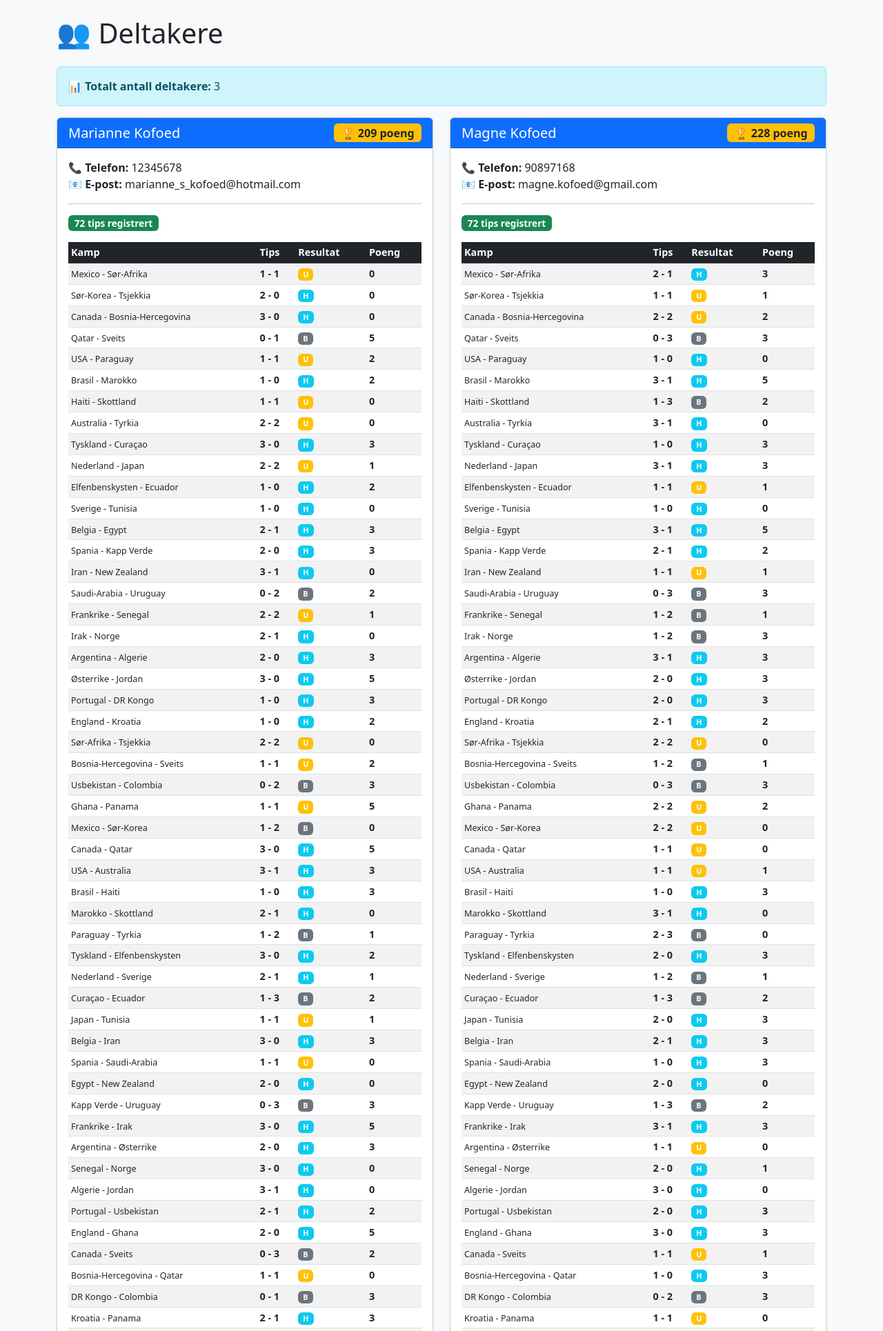
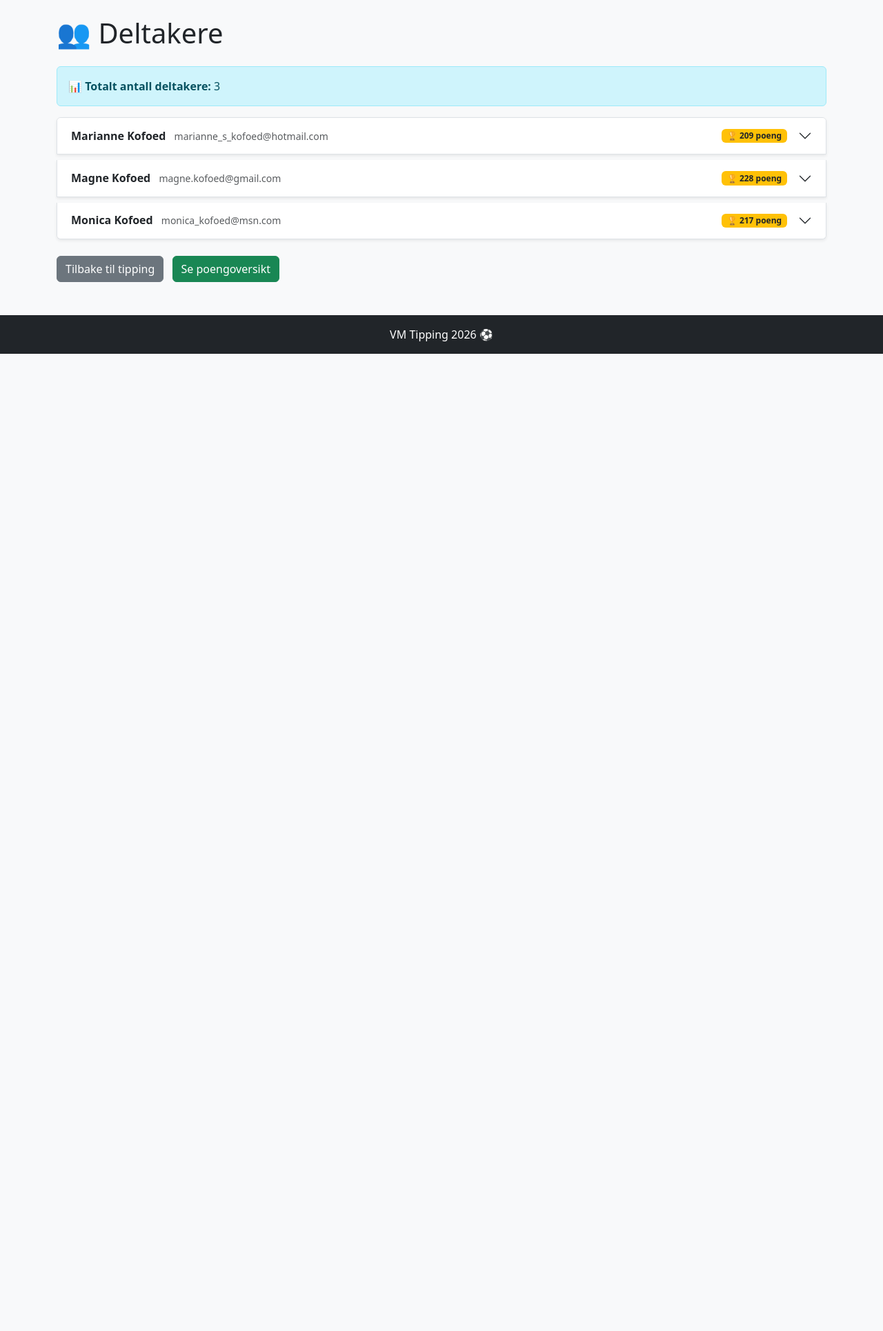
Before and after one commit to magnekofoed01/vmtipping2026, a Flask app: page /deltakere in a window 1280 px wide. Shown: the part 56-1986 px from the top of the page at 69% size. After the commit the page ends 569 px from the top, so only its background shows below. Run offline with Flask 3, Linux system fonts and the light colour scheme; data comes from the database, SQL or seed files in the repository.

Commit message:
Accordion deltakere/poeng, bekreft innsending, persistent disk støtte, fasit forbedringer

```diff
--- a/app.py
+++ b/app.py
@@ -13,7 +13,8 @@ app.secret_key = os.environ.get('SECRET_KEY', 'fallback_nokkel_bytt_meg')
 ADMIN_PASSORD_HASH = os.environ.get('ADMIN_PASSORD_HASH', '')
 SMTP_PASSORD = os.environ.get('SMTP_PASSORD', '')
 SMTP_AVSENDER = os.environ.get('SMTP_AVSENDER', '')
-DB_FILE = 'tips.db'
+# Bruk persistent disk på Render, lokal fil i dev
+DB_FILE = os.environ.get('DB_PATH', 'tips.db')
 
 def krever_innlogging(f):
     @wraps(f)
--- a/templates/deltakere.html
+++ b/templates/deltakere.html
@@ -5,19 +5,9 @@
     <title>Deltakere - VM Tipping</title>
     <link href="https://cdn.jsdelivr.net/npm/bootstrap@5.3.0/dist/css/bootstrap.min.css" rel="stylesheet">
     <style>
-        .participant-card {
-            transition: transform 0.2s;
-        }
-        .participant-card:hover {
-            transform: translateY(-5px);
-            box-shadow: 0 4px 8px rgba(0,0,0,0.2);
-        }
-        .tips-table {
-            font-size: 0.9em;
-        }
-        .badge-custom {
-            font-size: 0.85em;
-        }
+        .tips-table { font-size: 0.9em; }
+        .accordion-button:not(.collapsed) { background-color: #0d6efd; color: white; }
+        .accordion-button:not(.collapsed)::after { filter: invert(1); }
     </style>
 </head>
 <body class="bg-light">
@@ -38,43 +28,41 @@
 
 <div class="container">
     <h1 class="mb-4">👥 Deltakere</h1>
-
     <div class="alert alert-info">
         <strong>📊 Totalt antall deltakere:</strong> {{ deltakere|length }}
     </div>
 
     {% if deltakere %}
-        <div class="row">
+    <div class="accordion" id="deltakereAccordion">
         {% for deltaker in deltakere %}
-            <div class="col-md-6 mb-4">
-                <div class="card participant-card shadow-sm">
-                    <div class="card-header bg-primary text-white d-flex justify-content-between align-items-center">
-                        <h5 class="mb-0">{{ deltaker.navn }}</h5>
-                        <span class="badge bg-warning text-dark fs-6">🏆 {{ deltaker.totalt_poeng }} poeng</span>
+        <div class="accordion-item mb-2 shadow-sm">
+            <h2 class="accordion-header">
+                <button class="accordion-button collapsed" type="button"
+                        data-bs-toggle="collapse"
+                        data-bs-target="#deltaker_{{ loop.index }}"
+                        aria-expanded="false">
+                    <div class="d-flex justify-content-between align-items-center w-100 me-3">
+                        <span><strong>{{ deltaker.navn }}</strong>
+                            <small class="text-muted ms-2">{{ deltaker.epost }}</small>
+                        </span>
+                        <span class="badge bg-warning text-dark">🏆 {{ deltaker.totalt_poeng }} poeng</span>
                     </div>
-                    <div class="card-body">
+                </button>
+            </h2>
+            <div id="deltaker_{{ loop.index }}" class="accordion-collapse collapse"
+                 data-bs-parent="#deltakereAccordion">
+                <div class="accordion-body">
                     <p class="mb-2">
-                            <strong>📞 Telefon:</strong> {{ deltaker.telefon }}<br>
-                            <strong>📧 E-post:</strong> {{ deltaker.epost }}
+                        <strong>📞</strong> {{ deltaker.telefon }} &nbsp;
+                        <strong>📧</strong> {{ deltaker.epost }}
                     </p>
 
-                        <hr>
-
-                        <h6 class="mb-3">
-                            <span class="badge bg-success badge-custom">
-                                {{ deltaker.tips|length }} tips registrert
-                            </span>
-                        </h6>
-
+                    <!-- Kamptips -->
+                    <h6 class="mt-3">⚽ Kamptips <span class="badge bg-success">{{ deltaker.tips | sum(attribute='poeng') }}p</span></h6>
                     <div class="table-responsive">
                         <table class="table table-sm table-striped tips-table">
                             <thead class="table-dark">
-                                    <tr>
-                                        <th>Kamp</th>
-                                        <th>Tips</th>
-                                        <th>Resultat</th>
-                                        <th>Poeng</th>
-                                    </tr>
+                                <tr><th>Kamp</th><th>Tips</th><th>HUB</th><th>Poeng</th></tr>
                             </thead>
                             <tbody>
                                 {% for tip in deltaker.tips %}
@@ -82,20 +70,11 @@
                                     <td><small>{{ tip.hjemmelag }} - {{ tip.bortelag }}</small></td>
                                     <td><strong>{{ tip.mål_hjemme }} - {{ tip.mål_borte }}</strong></td>
                                     <td>
-                                            <span class="badge
-                                                {% if tip.resultat == 'H' %}bg-info
-                                                {% elif tip.resultat == 'U' %}bg-warning
-                                                {% else %}bg-secondary{% endif %}">
+                                        <span class="badge {% if tip.resultat == 'H' %}bg-info{% elif tip.resultat == 'U' %}bg-warning{% else %}bg-secondary{% endif %}">
                                             {{ tip.resultat }}
                                         </span>
                                     </td>
-                                        <td>
-                                            {% if tip.har_fasit %}
-                                                <strong>{{ tip.poeng }}</strong>
-                                            {% else %}
-                                                <small class="text-muted">–</small>
-                                            {% endif %}
-                                        </td>
+                                    <td>{% if tip.har_fasit %}<strong>{{ tip.poeng }}</strong>{% else %}<small class="text-muted">–</small>{% endif %}</td>
                                 </tr>
                                 {% endfor %}
                             </tbody>
@@ -108,9 +87,9 @@
                         </table>
                     </div>
 
+                    <!-- Gruppeplasseringer -->
                     {% if deltaker.gruppe_tips %}
-                        <hr>
-                        <h6>🏅 Gruppeplasseringer <span class="badge bg-warning text-dark">{{ deltaker.gruppe_poeng }} poeng</span></h6>
+                    <h6 class="mt-3">🏅 Gruppeplasseringer <span class="badge bg-warning text-dark">{{ deltaker.gruppe_poeng }}p</span></h6>
                     <div class="table-responsive">
                         <table class="table table-sm table-striped tips-table">
                             <thead class="table-dark">
@@ -137,9 +116,9 @@
                     </div>
                     {% endif %}
 
+                    <!-- Sluttspilltips -->
                     {% if deltaker.sluttspilltips %}
-                        <hr>
-                        <h6>🏆 Sluttspilltips <span class="badge bg-warning text-dark">{{ deltaker.sluttspill_poeng }} poeng</span></h6>
+                    <h6 class="mt-3">🏆 Sluttspilltips <span class="badge bg-warning text-dark">{{ deltaker.sluttspill_poeng }}p</span></h6>
                     {% set fase_rekkefølge = ['8-delsfinale', 'Kvartfinale', 'Semifinale', 'Finale', 'Vinner'] %}
                     {% set fase_poeng_info = {'8-delsfinale': '5p/lag', 'Kvartfinale': '7p/lag', 'Semifinale': '10p/lag', 'Finale': '15p/lag', 'Vinner': '30p'} %}
                     {% for fase in fase_rekkefølge %}
@@ -148,9 +127,7 @@
                             <strong>{{ fase }}</strong>
                             <small class="text-muted ms-1">({{ fase_poeng_info[fase] }})</small>
                             {% set fase_sum = deltaker.sluttspilltips[fase] | sum(attribute='poeng') %}
-                                {% if fase_sum > 0 %}
-                                <span class="badge bg-success ms-1">+{{ fase_sum }}p</span>
-                                {% endif %}
+                            {% if fase_sum > 0 %}<span class="badge bg-success ms-1">+{{ fase_sum }}p</span>{% endif %}
                             <br>
                             {% for item in deltaker.sluttspilltips[fase] %}
                             <span class="badge {% if item.poeng > 0 %}bg-success{% else %}bg-light text-dark border{% endif %} me-1">
@@ -161,15 +138,16 @@
                         {% endif %}
                     {% endfor %}
                     {% endif %}
+
                 </div>
             </div>
         </div>
         {% endfor %}
     </div>
+
     {% else %}
     <div class="alert alert-warning">
         <h4>⚠️ Ingen deltakere ennå</h4>
-            <p>Ingen har lagt inn tips ennå. Vær den første!</p>
         <a href="/" class="btn btn-primary">Legg inn dine tips</a>
     </div>
     {% endif %}
@@ -184,5 +162,6 @@
     <p class="mb-0">VM Tipping 2026 ⚽</p>
 </footer>
 
+<script src="https://cdn.jsdelivr.net/npm/bootstrap@5.3.0/dist/js/bootstrap.bundle.min.js"></script>
 </body>
 </html>
```
Also changed, not shown: poengoversikt.html (+1 -27 lines), templates/index.html (+12 -1 lines), templates/poeng.html (+34 -19 lines). Lines whose indentation alone changed are shown as unchanged.
